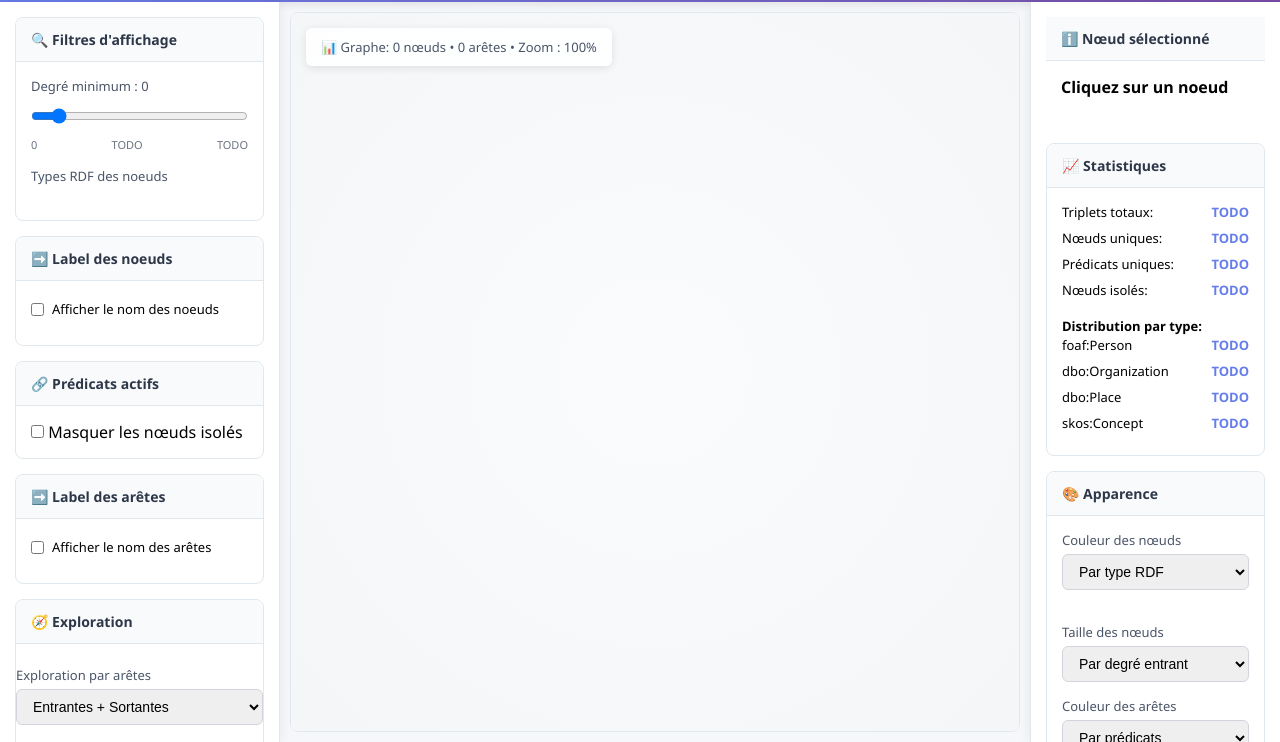
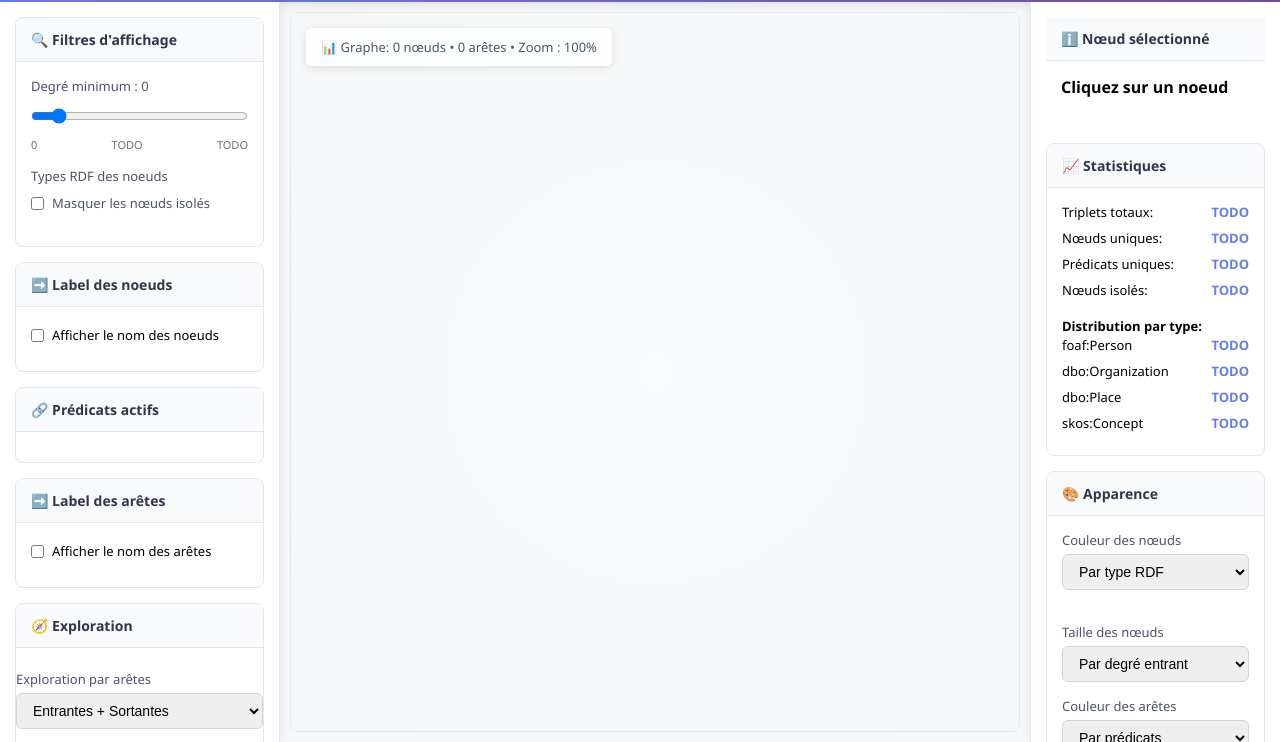
Before and after one commit to mlemseffer/RdfExplorer, a plain HTML site: page index.html in a window 1280 px wide. Shown: the part 58-800 px from the top of the page. Drawn offline with Linux system fonts and the light colour scheme.

Commit message:
Update index.html

```diff
--- a/index.html
+++ b/index.html
@@ -44,6 +44,10 @@
                     <div class="form-group"> <!--//TODO : Extraire les rdf:type-->
                         <label>Types RDF des noeuds</label>
                         <div class="checkbox-group" id="rdfTypesCheckboxes"></div>
+                        <div class="checkbox-item">
+                            <input type="checkbox" id="hideIsolatedNodes">
+                            <label for="hideIsolatedNodes">Masquer les nœuds isolés</label>
+                        </div>
                     </div>
                 </div>
             </div>
@@ -65,8 +69,6 @@
                 <div class="panel-header">🔗 Prédicats actifs</div> <!-- //TODO : Extraire les prédicats-->
                 <div class="panel-content" id="predicatePanelContent">
                     <div class="checkbox-group" id="predicateCheckboxes">
-                        <input type="checkbox" id="hideIsolatedNodes">
-                        <label for="hideIsolatedNodes">Masquer les nœuds isolés</label>
                     </div>
                 </div>
             </div>
```
